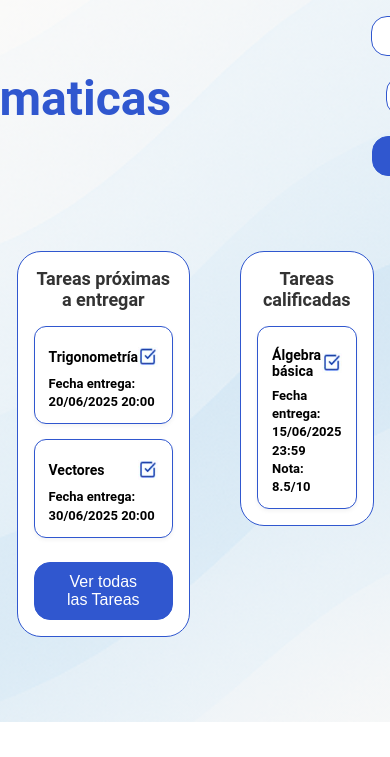
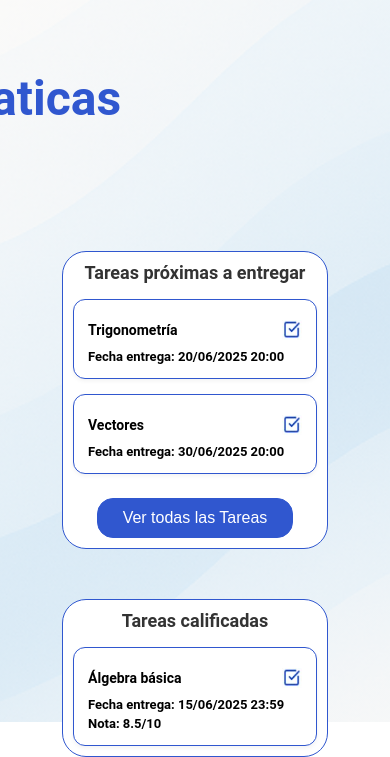
Before and after one commit to Alex-LG-Dev/PW-GTI, a PHP site: page /PROA/app/Asignatura_Seleccionada_Alumno.php?id=1 in a window 390 px wide; the page is wider, and only the part inside the window is pictured. Shown: the part 122-879 px from the top of that part. Before the commit the page ends 844 px from the top of that part, so only its background shows below. Run offline with PHP 8.4, Linux system fonts and the light colour scheme; a user stored in the database is signed in; data comes from the database, SQL or seed files in the repository.

Commit message:
asign selec alumno

```diff
--- a/src/PROA/app/Asignatura_Seleccionada_Alumno.php
+++ b/src/PROA/app/Asignatura_Seleccionada_Alumno.php
@@ -93,7 +93,7 @@ $asignatura = $stmt->get_result()->fetch_assoc()['nombre'] ?? 'Asignatura';
                         </li>
                     <?php endif; ?>
                 </ul>
-                <button class="pestana activa" onclick="location.href='Asignatura_Seleccionada_tareas_Alumno.php?id=<?= $idAsignatura ?>'">Ver todas las Tareas</button>
+                <button class="pestana activa" onclick="location.href='asignatura_seleccionada_tareas_alumno.php?id=<?= $idAsignatura ?>'">Ver todas las Tareas</button>
             </section>
 
             <!-- Tareas calificadas -->
--- a/src/PROA/app/css/estilos_combinados.css
+++ b/src/PROA/app/css/estilos_combinados.css
@@ -263,6 +263,8 @@ label {
     justify-content: center;
     margin-top: 50px;
 }
+
+
 .home-section-asign-doble-columna{
     width: 100%;
     padding: 0 50px;
@@ -411,6 +413,7 @@ label {
     border-radius: 12px;
     padding: 16px 18px 18px;
     box-shadow: 0 2px 4px rgba(0,0,0,.05);
+    min-width: 200px;
 }
 
 .tarjetas-asignaturas li:hover{ transform: translateY(-2px); }
@@ -758,10 +761,7 @@ label {
         gap: 40px;
     }
 
-    .bloque-asignatura {
-        height: fit-content; /* Evita recortes de contenido */
-        padding: 16px;
-    }
+
 
 
 
@@ -814,10 +814,6 @@ label {
     .tarjetas-asignaturas {
         width: 418px;
         margin: 0;
-    }
-
-    .bloque-asignatura {
-        height: fit-content;
     }
 
 
@@ -2159,7 +2155,7 @@ textarea {
   display: flex;
   flex-direction: row;
   align-items: center;
-  gap: 200px;
+  gap: 300px;
 }
 
 /* Estilo general de secciones por curso */
@@ -2285,3 +2281,11 @@ textarea {
 .icono-ir:hover {
   text-decoration: underline;
 }
+
+@media(max-width:1000px){
+
+.home-section-asign-doble-columna{
+    display: flex;
+    flex-direction: column;
+  }
+}
```
